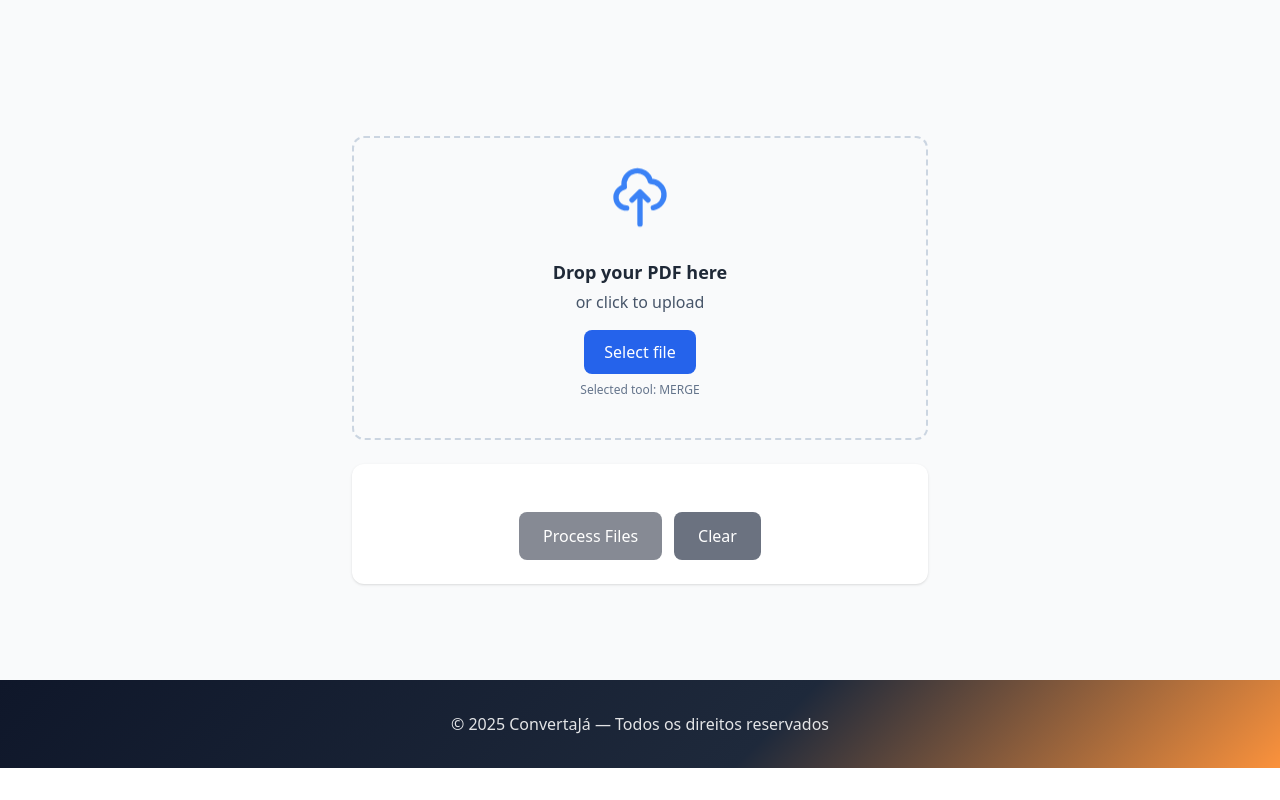
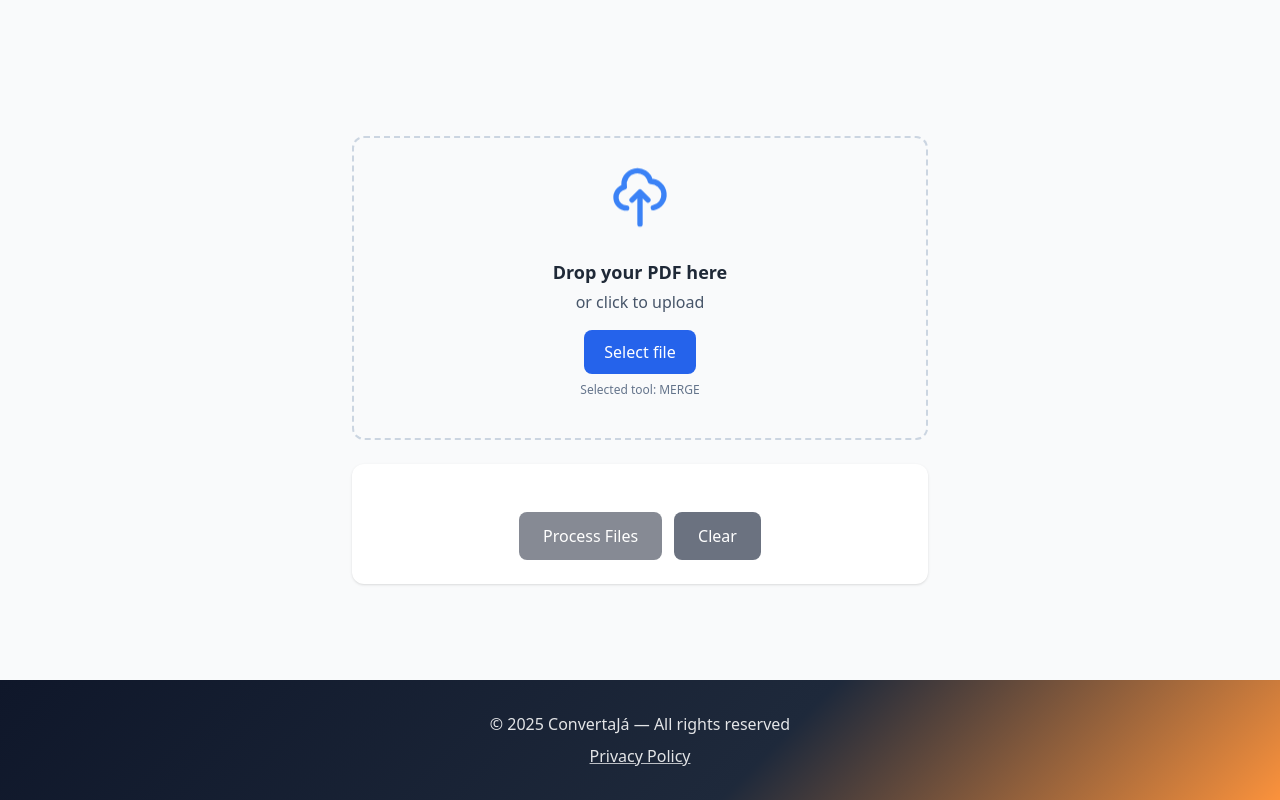
Before and after one commit to Ismaelly1984/ConvertaJa, a React (Vite) app in the folder frontend/: page / in a window 1280 px wide. Shown: the part 839-1639 px from the top of the page. Before the commit the page ends 1607 px from the top, so only its background shows below. Built offline with nearby package versions, Linux system fonts and the light colour scheme.

Commit message:
chore(frontend): update manifest and redesign

```diff
--- a/frontend/src/pages/Redesign.tsx
+++ b/frontend/src/pages/Redesign.tsx
@@ -69,7 +69,8 @@ export default function Redesign() {
   const base = import.meta.env.BASE_URL || '/'
   const heroStyle: React.CSSProperties = {
     // Prefer AVIF with JPEG fallback using CSS image-set
-    '--hero-bg-image': `image-set(url(${base}hero.avif) type("image/avif") 1x, url(${base}hero.jpg) type("image/jpeg") 1x)`,
+    // Use bracket notation for custom CSS variables
+    ['--hero-bg-image' as any]: `image-set(url(${base}hero.avif) type("image/avif") 1x, url(${base}hero.jpg) type("image/jpeg") 1x)`,
   }
 
   useEffect(() => {
@@ -332,8 +333,17 @@ export default function Redesign() {
 
       {/* Footer */}
       <footer className="gradient-bg text-white py-8">
-        <div className="container mx-auto px-6">
-          <p className="text-center">© 2025 ConvertaJá — Todos os direitos reservados</p>
+        <div className="container mx-auto px-6 text-center">
+          <p className="mb-2">© 2025 ConvertaJá — {locale === 'pt' ? 'Todos os direitos reservados' : 'All rights reserved'}</p>
+          <p>
+            <a
+              href={`${import.meta.env.BASE_URL || '/'}privacy.html`}
+              className="underline decoration-white/70 hover:decoration-white"
+              rel="noopener"
+            >
+              {locale === 'pt' ? 'Política de Privacidade' : 'Privacy Policy'}
+            </a>
+          </p>
         </div>
       </footer>
     </div>
```
Also changed, not shown: frontend/public/manifest.webmanifest.
